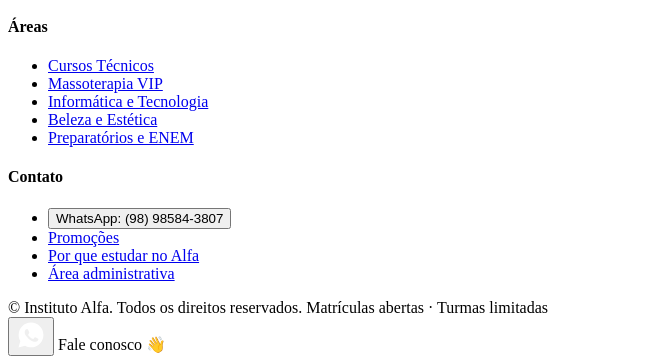
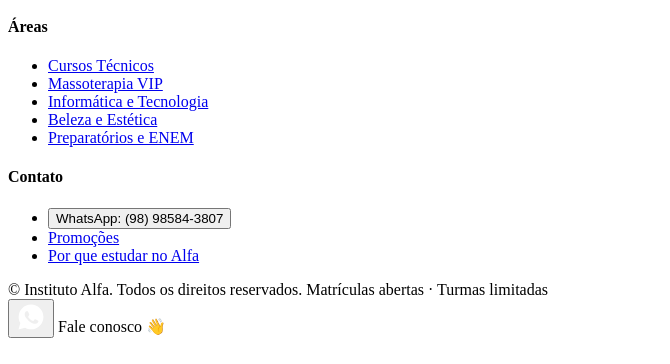
Before and after one commit to mmrovtredu-ctrl/institutoalfa, a plain HTML site: page index.html in a window 1280 px wide. Shown: the part 5526-5890 px from the top of the page, without its empty margins (0-670 px from the left). Drawn offline with Linux system fonts and the light colour scheme.

Commit message:
Add files via upload

```diff
--- a/index.html
+++ b/index.html
@@ -295,7 +295,6 @@
           <li><button class="linkish wa" data-curso="Vim pelo rodapé do site">WhatsApp: (98) 98584-3807</button></li>
           <li><a href="#promo">Promoções</a></li>
           <li><a href="#alfa">Por que estudar no Alfa</a></li>
-          <li><a href="painel.html">Área administrativa</a></li>
         </ul>
       </div>
     </div>
```
Also changed, not shown: robots.txt (added), vercel.json (added).
